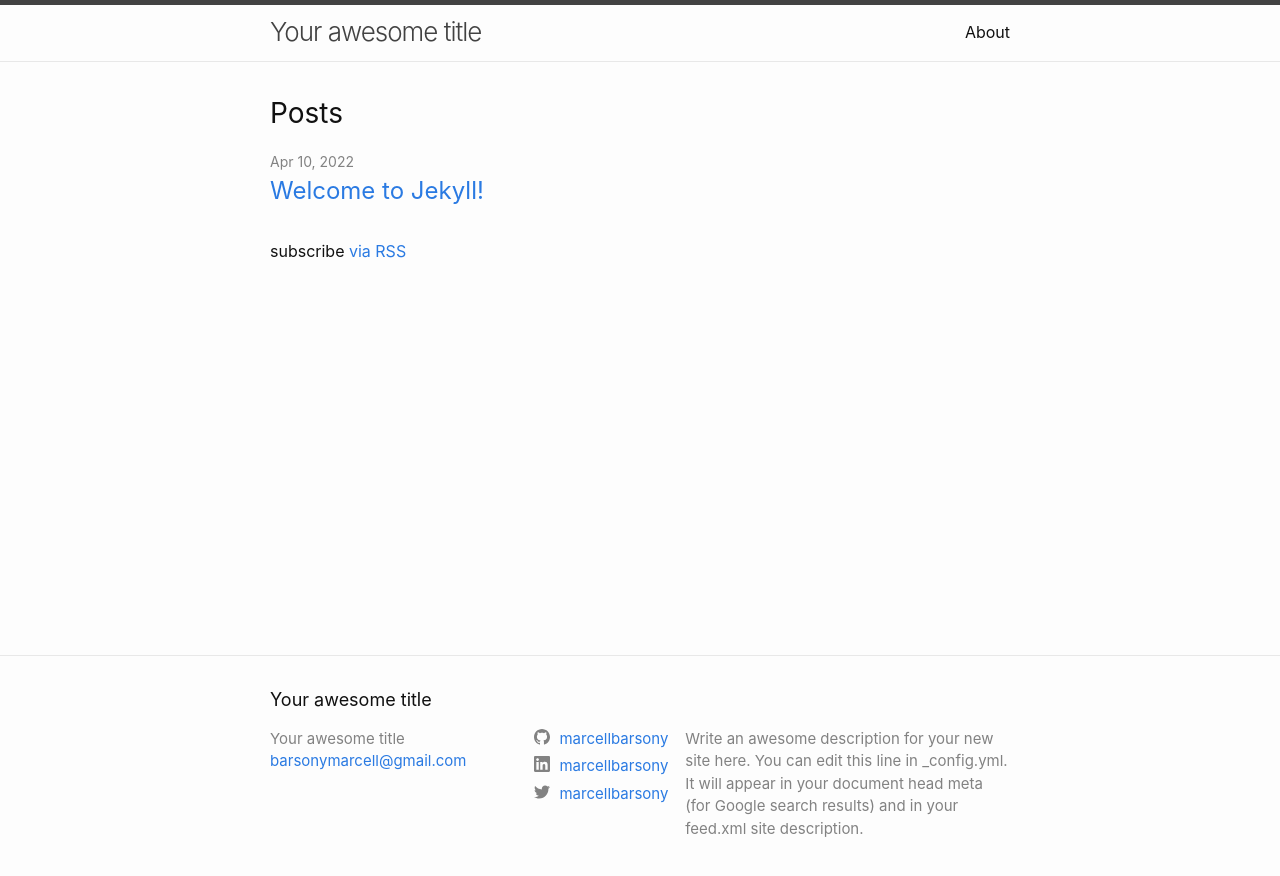
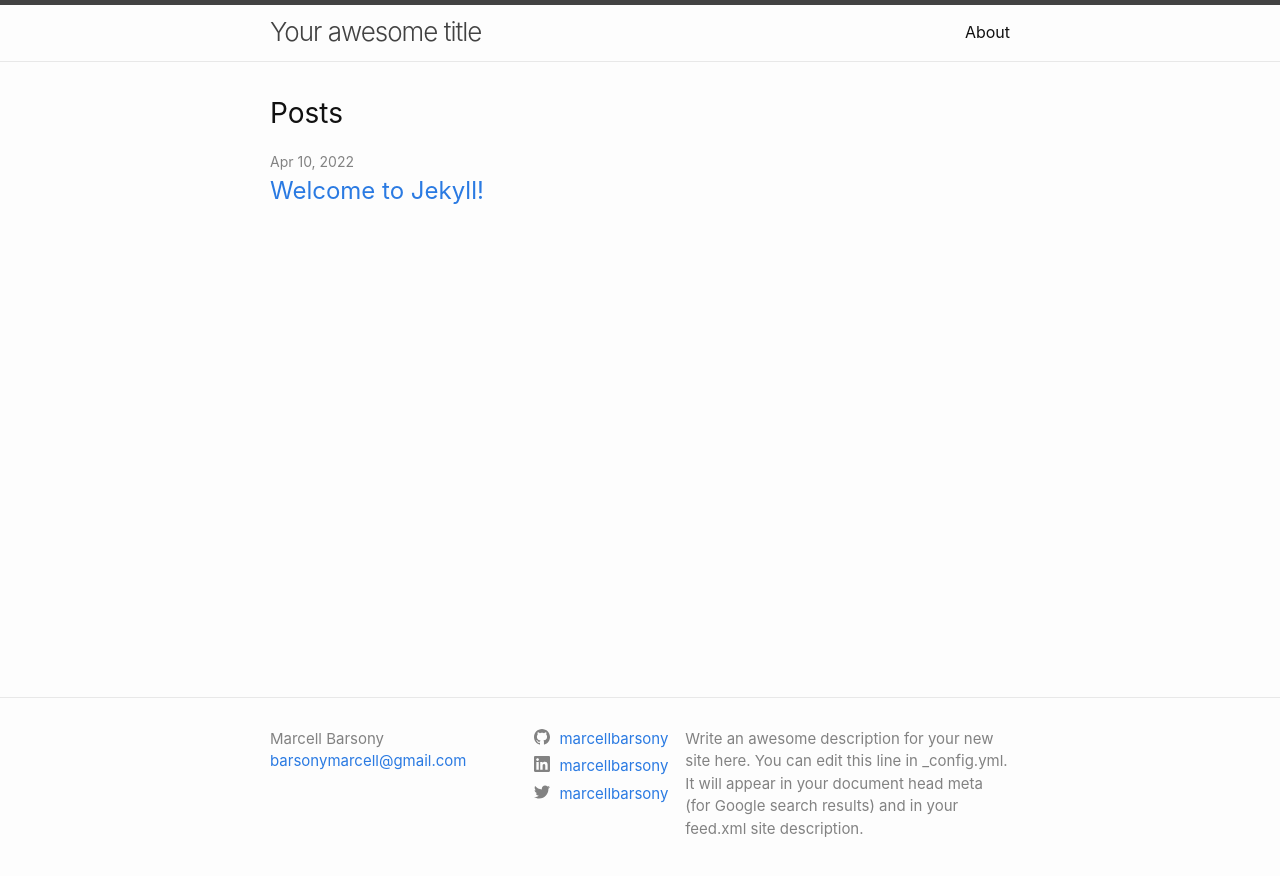
Before and after one commit to marcellbarsony/blog, a Jekyll site: the page built from index.md, in a window 1280 px wide. Shown: the top 876 px of the page. Built offline with Jekyll 4.4.1, drawn with Linux system fonts in a browser that asks for light colours.

Commit message:
Added changes

```diff
--- a/_config.yml
+++ b/_config.yml
@@ -9,6 +9,8 @@ url: "https://marcellbarsony.github.io" # the base hostname & protocol for your
 twitter_username: marcellbarsony
 github_username: marcellbarsony
 linkedin_username: marcellbarsony
+
+author: Marcell Barsony
 
 # Build settings
 # theme: minima
--- a/_includes/footer.html
+++ b/_includes/footer.html
@@ -3,7 +3,7 @@
 
   <div class="wrapper">
 
-    <h2 class="footer-heading">{{ site.title | escape }}</h2>
+    <!--- <h2 class="footer-heading">{{ site.title | escape }}</h2> --->
 
     <div class="footer-col-wrapper">
       <div class="footer-col footer-col-1">
--- a/_layouts/home.html
+++ b/_layouts/home.html
@@ -5,30 +5,24 @@ layout: default
 <div class="home">
   {%- if page.title -%}
   <h1 class="page-heading">{{ page.title }}</h1>
-  {%- endif -%}
-
-  {{ content }}
-
-  {%- if site.posts.size > 0 -%}
+  {%- endif -%} {{ content }} {%- if site.posts.size > 0 -%}
   <h2 class="post-list-heading">{{ page.list_title | default: "Posts" }}</h2>
   <ul class="post-list">
     {%- for post in site.posts -%}
     <li>
-        {%- assign date_format = site.minima.date_format | default: "%b %-d, %Y" -%}
+      {%- assign date_format = site.minima.date_format | default: "%b %-d, %Y"
+      -%}
       <span class="post-meta">{{ post.date | date: date_format }}</span>
       <h3>
         <a class="post-link" href="{{ post.url | relative_url }}">
           {{ post.title | escape }}
         </a>
       </h3>
-        {%- if site.show_excerpts -%}
-          {{ post.excerpt }}
-        {%- endif -%}
+      {%- if site.show_excerpts -%} {{ post.excerpt }} {%- endif -%}
     </li>
     {%- endfor -%}
   </ul>
 
-    <p class="rss-subscribe">subscribe <a href="{{ "/feed.xml" | relative_url }}">via RSS</a></p>
+  <!--- <p class="rss-subscribe">subscribe <a href="{{ "/feed.xml" | relative_url }}">via RSS</a></p> --->
   {%- endif -%}
-
 </div>
```
Lines whose indentation alone changed are shown as unchanged.
